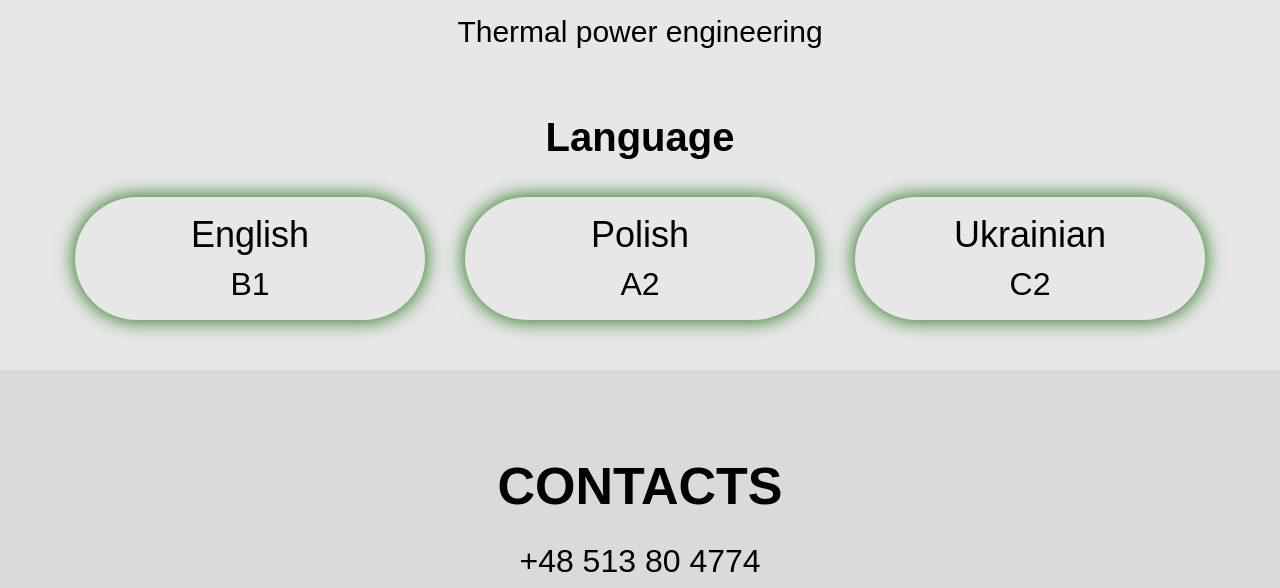
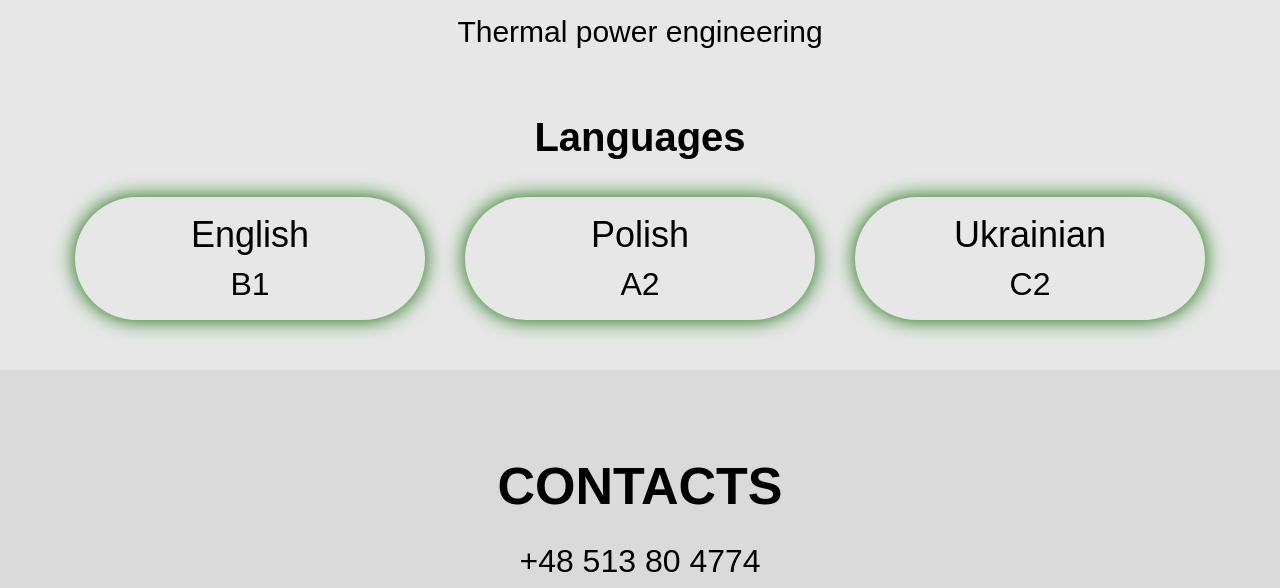
Before and after one commit to MrZhak/MyCV, a plain HTML site: page index.html in a window 1280 px wide. Shown: the part 3299-3887 px from the top of the page. Drawn offline with nearby package versions, Linux system fonts and the light colour scheme.

Commit message:
Update index.html

```diff
--- a/index.html
+++ b/index.html
@@ -309,7 +309,7 @@
 					<div class="education__spec">Thermal power engineering</div>
 					<div class="education__lang lang">
 						<div class="lang__title">
-							Language
+							Languages
 						</div>
 						<div class="lang__items">
 							<div class="items__cont">
```
